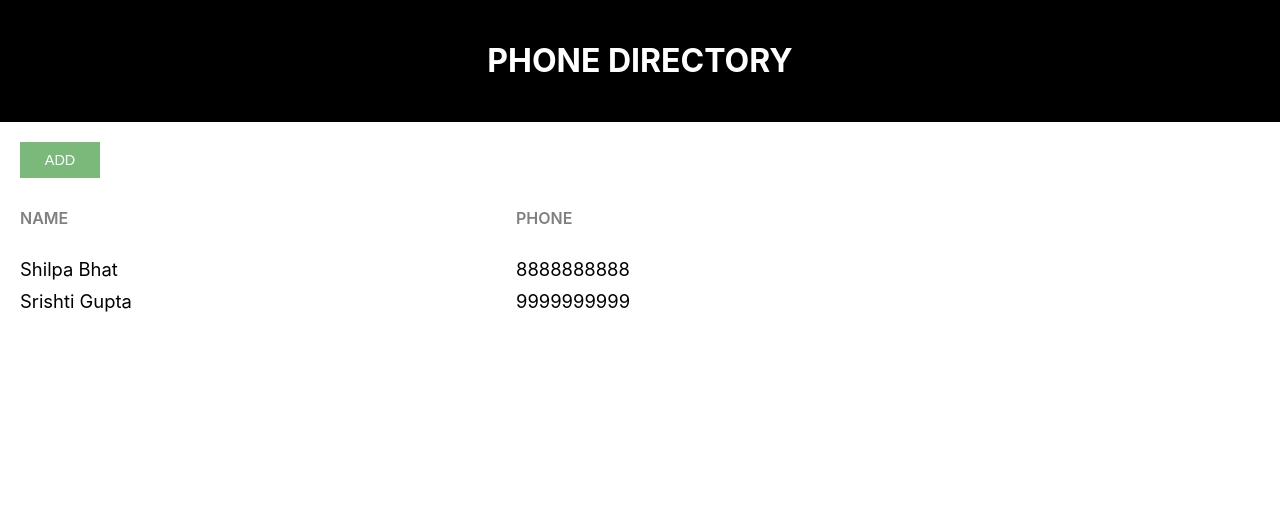
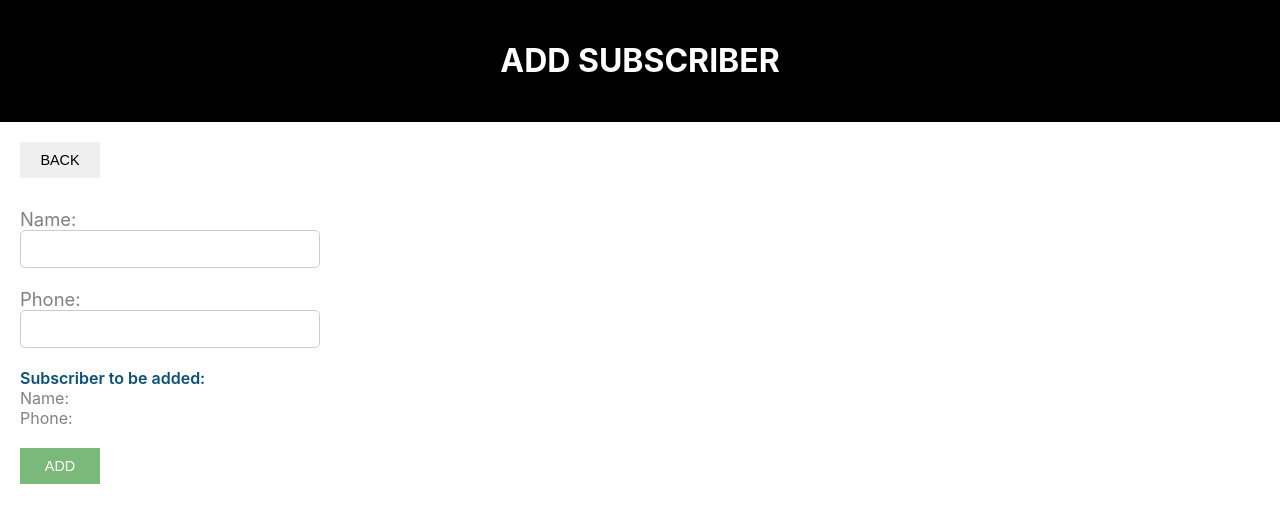
Before and after one commit to sumeet1396/phone-directory, a React (Create React App) app: page / in a window 1280 px wide. Shown: the top 522 px of the page. Built offline with nearby package versions, Linux system fonts and the light colour scheme.

Commit message:
subscriber page added

```diff
--- /dev/null
+++ b/src/AddSubscriber.js
@@ -0,0 +1,34 @@
+
+import React, { Component } from 'react';
+import Header from './Component/Header';
+import './App.css';
+
+class AddSusbscriber extends Component {
+    render() {
+        return (
+            <div>
+                <Header heading="Add Subscriber" />
+                <div className="component-body-container">
+                    <button className="custom-btn">Back</button>
+
+                    <form className="subscriber-form">
+                        <label htmlFor="name" className="label-control">Name: </label><br/>
+                        <input id="name" type="text" className="input-control" name="name"/><br/><br/>
+                        <label htmlFor="phone" className="label-control">Phone: </label><br/>
+                        <input id="phone" type="text" className="input-control" name="phone"/><br/><br/>
+
+                        <div className="subscriber-info-container">
+                            <span className="subscriber-to-add-heading">Subscriber to be added: </span><br/>
+                            <span className="subscriber-info">Name: </span><br/>
+                            <span className="subscriber-info">Phone: </span><br/>
+                        </div>
+
+                        <button type="submit" className="custom-btn add-btn">Add</button>
+                    </form>
+                </div>
+            </div>
+        )
+    }
+}
+
+export default AddSusbscriber
--- a/src/App.css
+++ b/src/App.css
@@ -42,3 +42,45 @@
     color: #808080;
     text-transform: uppercase;
 }
+
+.delete-btn {
+    background: #fa9c9c;
+    color: #000;
+}
+
+.subscriber-form {
+    margin-top: 30px;
+}
+
+.label-control {
+    color: #808080;
+    font-size: 1.15rem;
+    margin-right: 15px;
+}
+
+.input-control {
+    width: 300px;
+    min-width: 100px;
+    padding: 10px 15px;
+    display: inline-block;
+    border: 1px solid #ccc;
+    border-radius: 5px;
+    box-sizing: border-box;
+    font-size: 0.9rem;
+    outline: none;
+}
+
+.subscriber-info-container {
+    font-size: 1rem;
+    margin-right: 10px;
+    margin-bottom: 20px;
+}
+
+.subscriber-to-add-heading {
+    color: #0a4f75;
+    font-weight: 600;
+}
+
+.subscriber-info {
+    color: #808080;
+}
--- a/src/App.js
+++ b/src/App.js
@@ -20,7 +20,7 @@
 
     return (
       <div className="App">
-          <Header />
+          <Header heading="Phone Directory" />
           <div className="component-body-container">
             <button className="custom-btn add-btn">Add</button>
 
@@ -33,6 +33,9 @@
                 return <div key={sub.id} className="grid-container">
                   <span className="grid-item">{sub.name}</span>
                   <span className="grid-item">{sub.phone}</span>
+                  <span className="grid-item action-btn-container">
+                    <button className="custom-btn delete-btn">Delete</button>
+                </span>
                 </div>
               })
             }
--- a/src/Component/Header.js
+++ b/src/Component/Header.js
@@ -12,7 +12,7 @@
 
         return (
             <header style={headerStyle}>
-                <h1>Phone Directory</h1>
+                <h1>{this.props.heading}</h1>
             </header>
         )
     }
--- a/src/index.js
+++ b/src/index.js
@@ -2,11 +2,12 @@
 import ReactDOM from 'react-dom';
 import './index.css';
 import App from './App';
+import AddSusbscriber from './AddSubscriber'
 import reportWebVitals from './reportWebVitals';
 
 ReactDOM.render(
   <React.StrictMode>
-    <App />
+    <AddSusbscriber />
   </React.StrictMode>,
   document.getElementById('root')
 );
```
